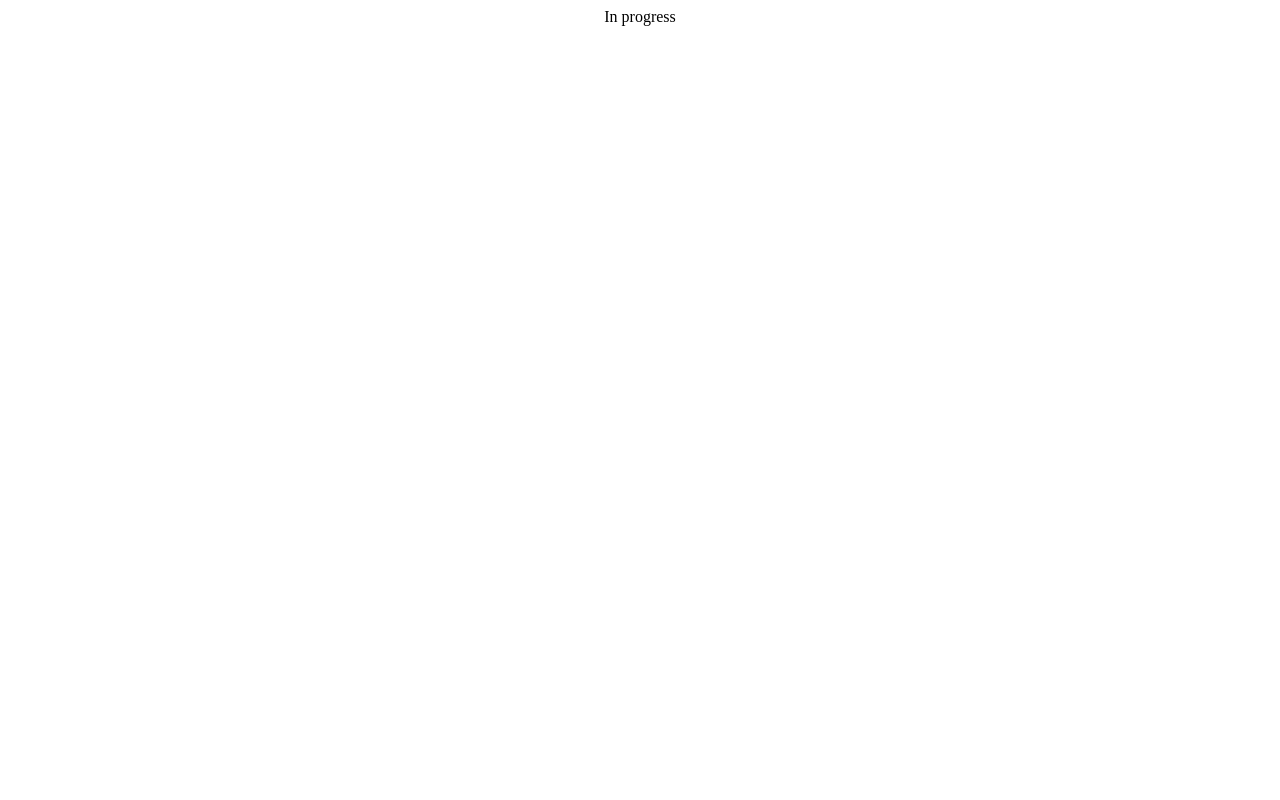
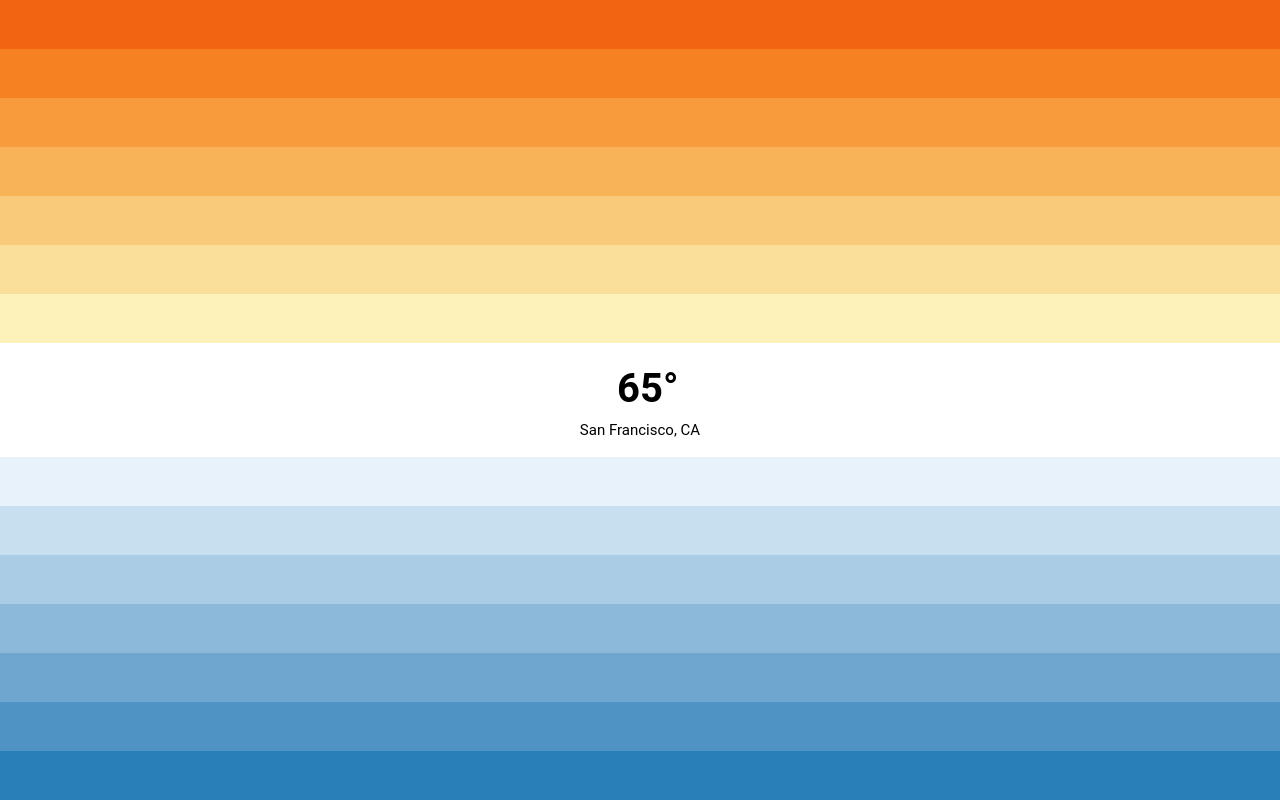
Before and after one commit to semanticpixel/clima-web, a website: page index.html in a window 1280 px wide. Drawn offline with Linux system fonts and the light colour scheme.

Commit message:
Add layout for Clima (#2)

```diff
--- a/index.html
+++ b/index.html
@@ -12,7 +12,64 @@
     <link href="https://fonts.googleapis.com/css?family=Roboto+Mono" rel="stylesheet">
     <link href="./src/css/clima.css" rel="stylesheet">
   </head>
-  <body style="display: grid; place-items: center;">
-    In progress
+  <body>
+    <main class="clima column">
+      <div id="hot-7" class="temperature hot" style="--index: 0;"></div>
+      <div id="hot-6" class="temperature hot" style="--index: 1;"></div>
+      <div id="hot-5" class="temperature hot" style="--index: 2;"></div>
+      <div id="hot-4" class="temperature hot" style="--index: 3;"></div>
+      <div id="hot-3" class="temperature hot" style="--index: 4;"></div>
+      <div id="hot-2" class="temperature hot" style="--index: 5;"></div>
+      <div id="hot-1" class="temperature hot" style="--index: 6;"></div>
+      <div id="normal" class="temperature normal active">
+        <div class="current column">
+          <div class="forecast">65</div>
+          <h1 class="location">San Francisco, CA</h1>
+        </div>
+      </div>
+      <div id="cold-1" class="temperature cold" style="--index: 0;"></div>
+      <div id="cold-2" class="temperature cold" style="--index: 1;"></div>
+      <div id="cold-3" class="temperature cold" style="--index: 2;"></div>
+      <div id="cold-4" class="temperature cold" style="--index: 3;"></div>
+      <div id="cold-5" class="temperature cold" style="--index: 4;"></div>
+      <div id="cold-6" class="temperature cold" style="--index: 5;"></div>
+      <div id="cold-7" class="temperature cold" style="--index: 6;"></div>
+    </main>
+    <!-- <main class="clima" style="display:flex;gap:8px;">
+      <div class="column" style="flex:1">
+        <div id="hot-7" class="temperature hot" style="--index: 0;"></div>
+        <div id="hot-6" class="temperature hot" style="--index: 1;"></div>
+        <div id="hot-5" class="temperature hot" style="--index: 2;"></div>
+        <div id="hot-4" class="temperature hot" style="--index: 3;"></div>
+        <div id="hot-3" class="temperature hot" style="--index: 4;"></div>
+        <div id="hot-2" class="temperature hot" style="--index: 5;"></div>
+        <div id="hot-1" class="temperature hot" style="--index: 6;"></div>
+        <div id="normal" class="temperature normal"></div>
+        <div id="cold-1" class="temperature cold" style="--index: 0;"></div>
+        <div id="cold-2" class="temperature cold" style="--index: 1;"></div>
+        <div id="cold-3" class="temperature cold" style="--index: 2;"></div>
+        <div id="cold-4" class="temperature cold" style="--index: 3;"></div>
+        <div id="cold-5" class="temperature cold" style="--index: 4;"></div>
+        <div id="cold-6" class="temperature cold" style="--index: 5;"></div>
+        <div id="cold-7" class="temperature cold" style="--index: 6;"></div>
+      </div>
+      <div class="column" style="flex:1">
+        <div id="hot-7" class="temperature" style="background-color: #f36412;"></div>
+        <div id="hot-6" class="temperature" style="background-color: #f38912;"></div>
+        <div id="hot-5" class="temperature" style="background-color: #f3af12;"></div>
+        <div id="hot-4" class="temperature" style="background-color: #f3d412;"></div>
+        <div id="hot-3" class="temperature" style="background-color: #f6de4a;"></div>
+        <div id="hot-2" class="temperature" style="background-color: #f9e882;"></div>
+        <div id="hot-1" class="temperature" style="background-color: #fcf2ba;"></div>
+        <div id="normal" class="temperature" style="background-color: #fff;"></div>
+        <div id="cold-1" class="temperature" style="background-color: #e7f2fa;"></div>
+        <div id="cold-2" class="temperature" style="background-color: #c7e1f3;"></div>
+        <div id="cold-3" class="temperature" style="background-color: #a7d0ec;"></div>
+        <div id="cold-4" class="temperature" style="background-color: #87bfe4;"></div>
+        <div id="cold-5" class="temperature" style="background-color: #67aedd;"></div>
+        <div id="cold-6" class="temperature" style="background-color: #479dd6;"></div>
+        <div id="cold-7" class="temperature" style="background-color: #2980b9;"></div>
+      </div>
+    </main> -->
   </body>
 </html>
--- a/src/css/clima.css
+++ b/src/css/clima.css
@@ -0,0 +1,7 @@
+@layer reset, theme, layout, utilities, components;
+
+@import "reset.css";
+@import "theme.css";
+@import "layout.css";
+@import "utilities.css";
+@import "components.css";
--- /dev/null
+++ b/src/css/components.css
@@ -0,0 +1,49 @@
+@layer components {
+  .temperature {
+    display: flex;
+    flex-direction: column;
+    align-items: center;
+    flex: 1;
+
+    &.hot {
+      background-color: color-mix(in oklch, var(--warm-start) calc((6 - var(--index)) / 6 * 100%), var(--warm-end) calc(var(--index) / 6 * 100%));
+      /* background-color: color-mix(in oklch, var(--warm-start) calc((7 - var(--index)) / 7 * 100%), var(--warm-end) calc(var(--index) / 7 * 100%)); */
+    }
+
+    &.normal {
+      background-color: #fff;
+      background-color: color-mix(in oklch, var(--warm-end), var(--cold-start));
+      background-color: color-mix(in oklch, var(--warm-end) 0%, var(--cold-start) 0%);
+      /* background-color: color-mix(in oklch, var(--warm-end) 0%, var(--cold-start) 90%); */
+    }
+
+    &.cold {
+      background-color: color-mix(in oklch, var(--cold-start) calc((6 - var(--index)) / 6 * 100%), var(--cold-end) calc(var(--index) / 6 * 100%));
+      /* background-color: color-mix(in oklch, var(--cold-start) calc((7 - var(--index)) / 7 * 100%), var(--cold-end) calc(var(--index) / 7 * 100%)); */
+    }
+
+    &.active {
+      flex: 0;
+    }
+  }
+
+  .current {
+    text-align: center;
+    padding-block: 1.6rem;
+    font-weight: bold;
+
+    .location {
+      font-size: 1.5rem;
+      font-weight: normal;
+    }
+
+    .forecast {
+      font-size: 4rem;
+
+      &:after {
+        content: '\00b0';
+        position: absolute;
+      }
+    }
+  }
+}
--- /dev/null
+++ b/src/css/layout.css
@@ -0,0 +1,3 @@
+main {
+  height: 100dvh;
+}
--- /dev/null
+++ b/src/css/reset.css
@@ -0,0 +1,69 @@
+@layer reset {
+  /* Use a more-intuitive box-sizing model */
+  *, *::before, *::after {
+    box-sizing: border-box;
+  }
+
+  /* Remove default margin */
+  * {
+    margin: 0;
+
+    /* Experimental line-height */
+    /* line-height: calc(2px + 2ex + 2px); */
+  }
+
+  html {
+    /* 1rem = 10px */
+    font-size: 62.5%;
+
+    /* Enable keyword animations */
+    @media (prefers-reduced-motion: no-preference) {
+      /* Enable smooth scrolling */
+      scroll-behavior: smooth;
+      /* Enable keyword animations */
+      interpolate-size: allow-keywords;
+    }
+  }
+
+  @media (prefers-reduced-motion: no-preference) {
+    html {
+      /* Enable smooth scrolling */
+      scroll-behavior: smooth;
+      /* Enable keyword animations */
+      interpolate-size: allow-keywords;
+    }
+  }
+
+  body {
+    /* Add accessible line-height */
+    line-height: 1.5;
+    /* Improve text rendering */
+    -webkit-font-smoothing: antialiased;
+  }
+
+  /* Improve media defaults */
+  img, picture, video, canvas, svg {
+    display: block;
+    max-width: 100%;
+  }
+
+  /* Inherit fonts for form controls */
+  input, button, textarea, select {
+    font: inherit;
+  }
+
+  /* Avoid text overflows */
+  p, h1, h2, h3, h4, h5, h6 {
+    overflow-wrap: break-word;
+  }
+
+  /* Improve line wrapping */
+  p {
+    text-wrap: pretty;
+    hyphens: auto;
+  }
+
+  h1, h2, h3, h4, h5, h6 {
+    text-wrap: balance;
+  }
+}
--- /dev/null
+++ b/src/css/theme.css
@@ -0,0 +1,20 @@
+@layer theme {
+  :root {
+    --warm-start: #f36412;
+    --warm-end: #fcf2ba;
+    --cold-start: #e7f2fa;
+    --cold-end: #2980b9;
+
+    --baseFont: Roboto, Helvetica Neue Light, Helvetica Neue, Helvetica, Arial, Lucida Grande, sans-serif;
+  }
+
+  html {
+    /* 1rem = 10px */
+    font-size: 62.5%;
+  }
+
+  body {
+    font-family: var(--baseFont);
+    /* color: #767676; */
+  }
+}
--- /dev/null
+++ b/src/css/utilities.css
@@ -0,0 +1,10 @@
+@layer utilities {
+  .column {
+    display: flex;
+    flex-direction: column;
+  }
+
+  .weight-1 {
+    flex: 1;
+  }
+}
```
